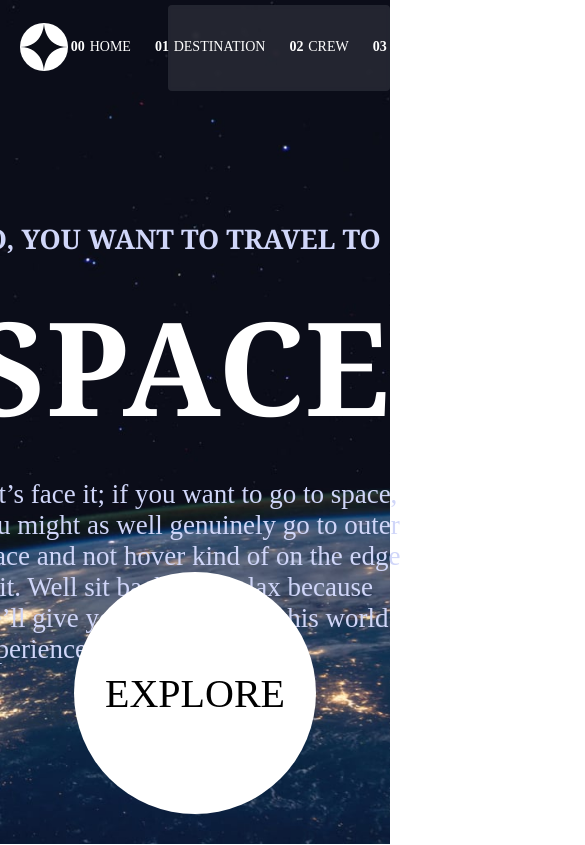
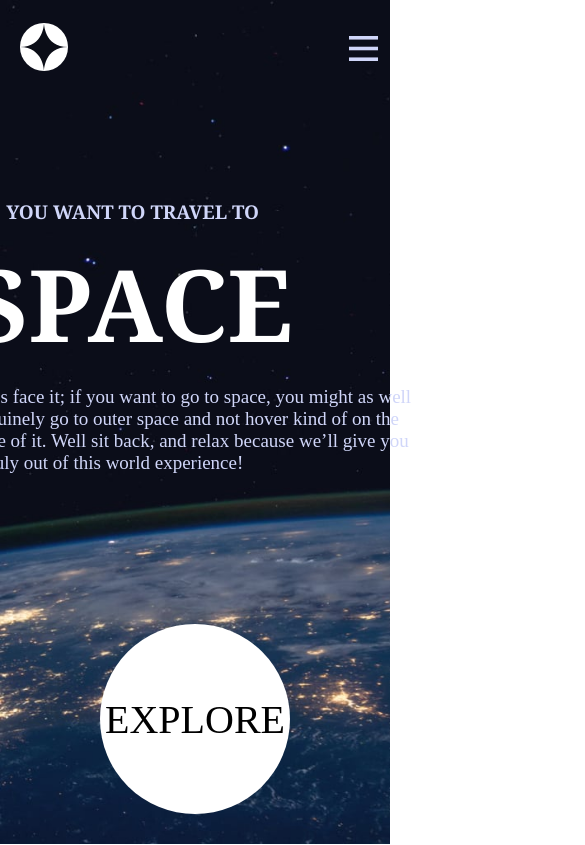
Before and after one commit to Petrone22/Space-exploration-guide, a React (Create React App) app: page / in a window 390 px wide. Shown: the top 845 px of the page, 585 px wide, since content can reach past the window. Built offline with nearby package versions, Linux system fonts and the light colour scheme; a web font is replaced by a local one.

Commit message:
finished mobile view for homepage

```diff
--- a/src/App.css
+++ b/src/App.css
@@ -67,7 +67,7 @@ tr {
 .home {
   height: 550px;
   display: flex;
-  align-items: end;
+  align-items: flex-end;
   justify-content: center;
   gap: 200px;
 }
@@ -92,8 +92,8 @@ tr {
   color: var(--clr-secondary);
 }
 .explore-button-div {
-  height: 274px;
-  width: 274px;
+  height: 234px;
+  width: 234px;
 }
 .explore {
   background: white;
@@ -109,7 +109,17 @@ tr {
   transition: all 0.3s ease;
 }
 .explore:hover {
-  box-shadow: 0 0 0 40px rgba(255, 255, 255, 0.3);
+  box-shadow: 0 0 0 30px rgba(255, 255, 255, 0.3);
+}
+.hamburger {
+  width: 50px;
+  height: 50px;
+  cursor: pointer;
+  transition: 0.5s ease;
+  display: none;
+}
+.mobile-nav-menu {
+  display: none;
 }
 
 @media all and (max-width: 1340px) {
@@ -145,11 +155,66 @@ tr {
     margin-top: 80px;
   }
   .explore-button-div {
-    height: 242px;
-    width: 242px;
+    height: 202px;
+    width: 202px;
     position: absolute;
     bottom: 30px;
   }
 }
 @media all and (max-width: 700px) {
+  .nav-menu {
+    display: none;
+  }
+  .hamburger {
+    display: flex;
+    height: 25px;
+    width: 26px;
+    margin-right: 15px;
+    cursor: pointer;
+    z-index: 1000;
+  }
+  .mobile-nav-menu {
+    display: block;
+    position: absolute;
+    right: -350px;
+    top: 1px;
+    height: 100%;
+    list-style: none;
+    background-color: rgba(255, 255, 255, 0.1);
+    backdrop-filter: blur(16px);
+    width: 60%;
+    z-index: 10;
+    padding: 1rem;
+    padding-top: 100px;
+    transition: 0.5s ease;
+  }
+  .mobile-nav-list {
+    list-style: none;
+    padding: 1rem;
+  }
+  .mobile-nav-list > li {
+    margin-bottom: 40px;
+    display: flex;
+    gap: 0.5rem;
+    cursor: pointer;
+  }
+  .explore {
+    margin: 0;
+  }
+  .home {
+    height: 400px;
+    gap: 0;
+  }
+  .space-question-div {
+    font-size: 19px;
+  }
+  .space-word {
+    margin-top: 10px;
+    margin-bottom: 15px;
+    font-size: 100px;
+  }
+  .explore-button-div {
+    height: 190px;
+    width: 190px;
+  }
 }
--- a/src/components/Navbar.jsx
+++ b/src/components/Navbar.jsx
@@ -1,7 +1,10 @@
-import React from "react";
+import React, { useState } from "react";
 import navImg from "../assets/icon.svg";
+import hamburger from "../assets/hamburgerMenu.svg";
+import xicon from "../assets/xicon.svg";
 
 const Navbar = () => {
+  const [navOpened, setnavOpenend] = useState(false);
   return (
     <div className="nav-bar">
       <div className="nav-img">
@@ -24,6 +27,33 @@ const Navbar = () => {
           </li>
         </ul>
       </div>
+      <div
+        className="mobile-nav-menu"
+        style={{ right: navOpened ? "0px" : "-350px" }}
+      >
+        <ul className="mobile-nav-list">
+          <li>
+            <div className="mb-li-num">00</div> HOME
+          </li>
+          <li>
+            <div className="mb-li-num">01</div> DESTINATION
+          </li>
+          <li>
+            <div className="mb-li-num">02</div> CREW
+          </li>
+          <li>
+            <div className="mb-li-num">03</div> TECHNOLOGY
+          </li>
+        </ul>
+      </div>
+      <div
+        className="hamburger"
+        onClick={() => {
+          setnavOpenend((prevNav) => !prevNav);
+        }}
+      >
+        <img src={navOpened ? xicon : hamburger} alt="menu" />
+      </div>
     </div>
   );
 };
```
